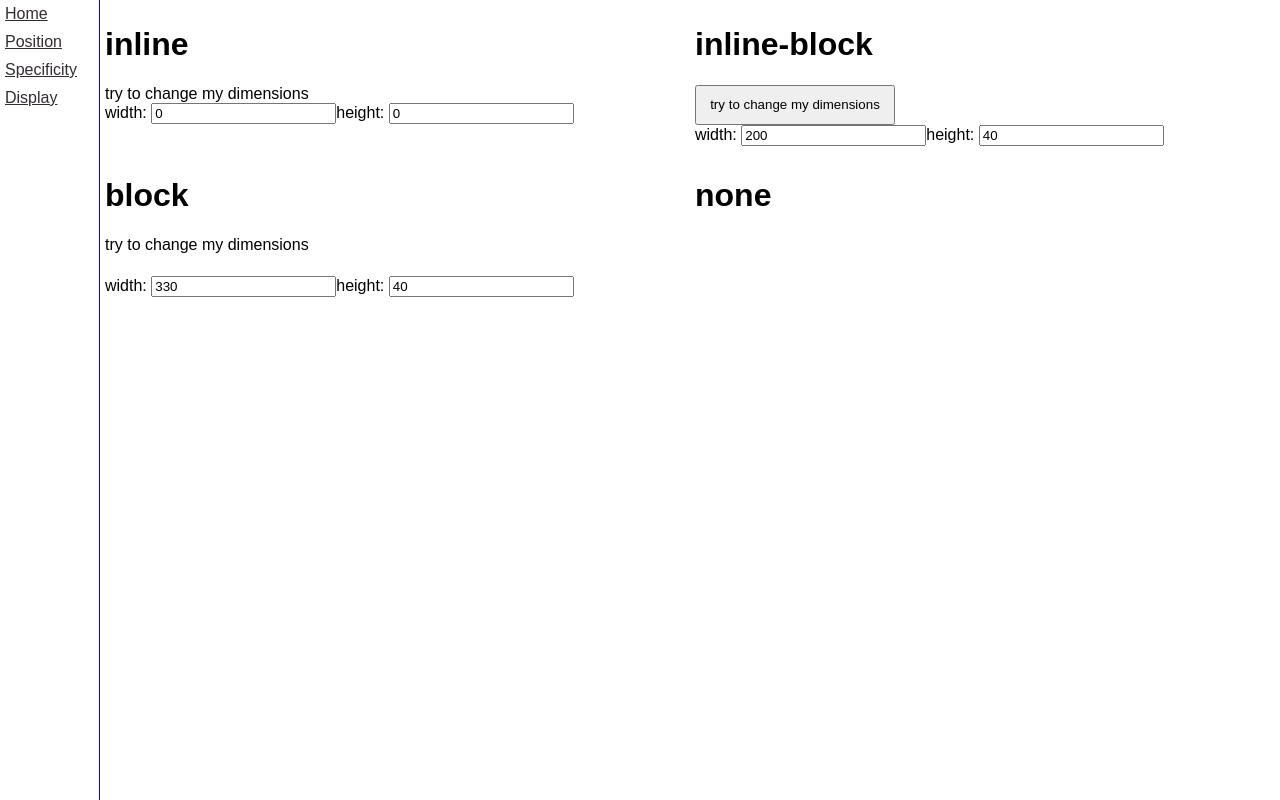
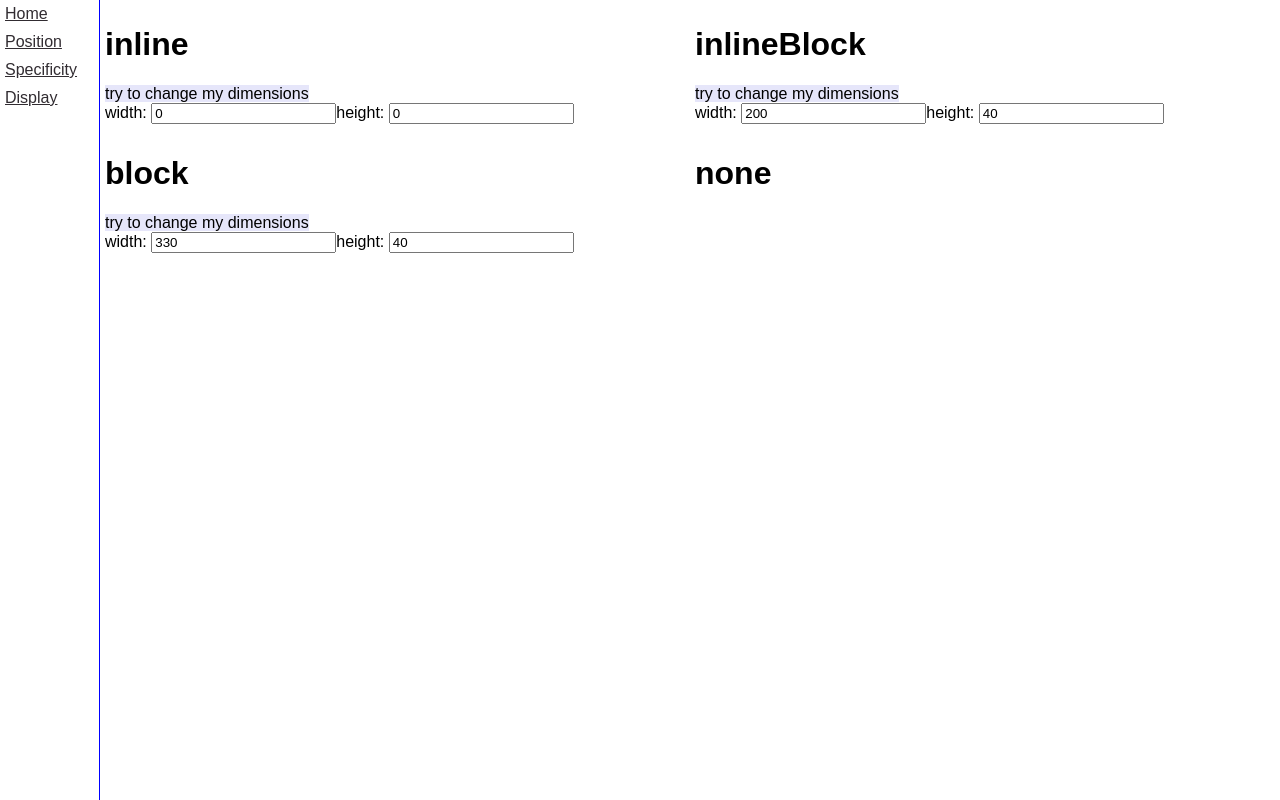
Before and after one commit to MatanAvneri/css-session, a React (Create React App) app: page /display in a window 1280 px wide. Built offline with nearby package versions, Linux system fonts and the light colour scheme.

Commit message:
add sections

```diff
--- a/src/Display/index.js
+++ b/src/Display/index.js
@@ -42,28 +42,26 @@ export default class Display extends Component {
 
     }
 
+    section(key) {
+        return (
+            <div>
+                <h1>{key}</h1>
+                <span style={{ background: 'lavender' ,width: this.state[key].width, height: this.state[key].height }}>try to change my dimensions</span>
+                {this.dimensions(key)}
+            </div>
+        )
+    }
+
     render() {
         return (
-            <div style={{display: 'grid', gridTemplateColumns: 'repeat(2,1fr)', gridRowGap: '10px', gridColumnGap: '10px'}}>
-                <div>
-                    <h1>inline</h1>
-                    <span style={{ width: this.state.inline.width, height: this.state.inline.height }}>try to change my dimensions</span>
-                    {this.dimensions('inline')}
-                </div>
-                <div>
-                    <h1>inline-block</h1>
-                    <button style={{ width: this.state.inlineBlock.width, height: this.state.inlineBlock.height }}>try to change my dimensions</button>
-                    {this.dimensions('inlineBlock')}
-                </div>
-                <div>
-                    <h1>block</h1>
-                    <div style={{ width: this.state.block.width, height: this.state.block.height }}>try to change my dimensions</div>
-                    {this.dimensions('block')}
-                </div>
+            <div style={{ display: 'grid', gridTemplateColumns: 'repeat(2,1fr)', gridRowGap: '10px', gridColumnGap: '10px' }}>
+                {this.section('inline')}
+                {this.section('inlineBlock')}
+                {this.section('block')}
                 <div>
                     <h1>none</h1>
-                    <div style={{ display: 'none' }}>try to change my dimensions</div>
-                    <div style={{ visibility: 'hidden' }}>try to change my dimensions</div>
+                    <div style={{ display: 'none' }}>pick a boo</div>
+                    <div style={{ visibility: 'hidden' }}>pick a boo</div>
                 </div>
             </div>
         )
--- a/src/Position/index.js
+++ b/src/Position/index.js
@@ -43,42 +43,37 @@ export default class Home extends Component {
                     onChange={(e) => onChange(e, 'y')} />
             </div>
         )
+    }
 
+    section = (key) => {
+        return (
+            <Fragment>
+                <h1>{key}</h1>
+                <div className={key} style={{
+                    left: this.state[key].x,
+                    top: this.state[key].y
+                }}>try to change my position</div>
+            </Fragment>
+        )
     }
 
     render() {
         return (
             <Fragment>
                 <div>
-                    <h1>sticky</h1>
-                    <div className='sticky' style={{
-                        left: this.state.sticky.x,
-                        top: this.state.sticky.y
-                    }}>try to change my position</div>
+                    {this.section('sticky')}
                     {this.position('sticky')}
                 </div>
                 <div>
-                    <h1>static</h1>
-                    <div className='static' style={{
-                        left: this.state.static.x,
-                        top: this.state.static.y
-                    }}>try to change my position</div>
+                    {this.section('static')}
                     {this.position('static')}
                 </div>
                 <div>
-                    <h1>relative</h1>
-                    <div className='relative' style={{
-                        left: this.state.relative.x,
-                        top: this.state.relative.y
-                    }}>try to change my position</div>
+                    {this.section('relative')}
                     {this.position('relative')}
                 </div>
                 <div style={{ position: this.state.relativeParent ? 'relative' : 'static' }}>
-                    <h1>abosolute</h1>
-                    <div className='abosolute' style={{
-                        left: this.state.abosolute.x,
-                        top: this.state.abosolute.y
-                    }}>try to change my position</div>
+                    {this.section('abosolute')}
                     {this.position('abosolute')}
                     <input type='checkbox' checked={this.state.relativeParent} onChange={(e) => this.setState({
                         relativeParent: e.target.checked
```
